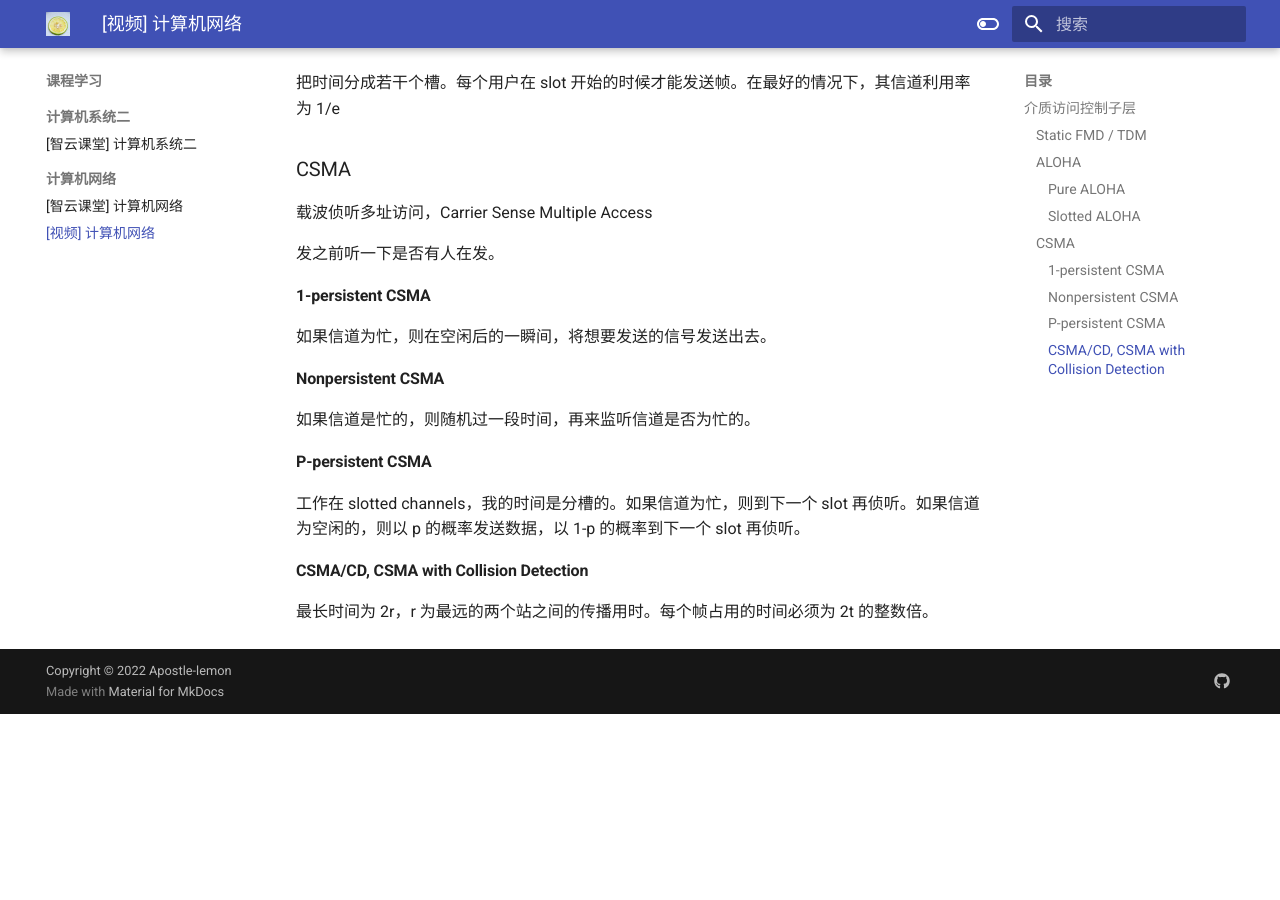
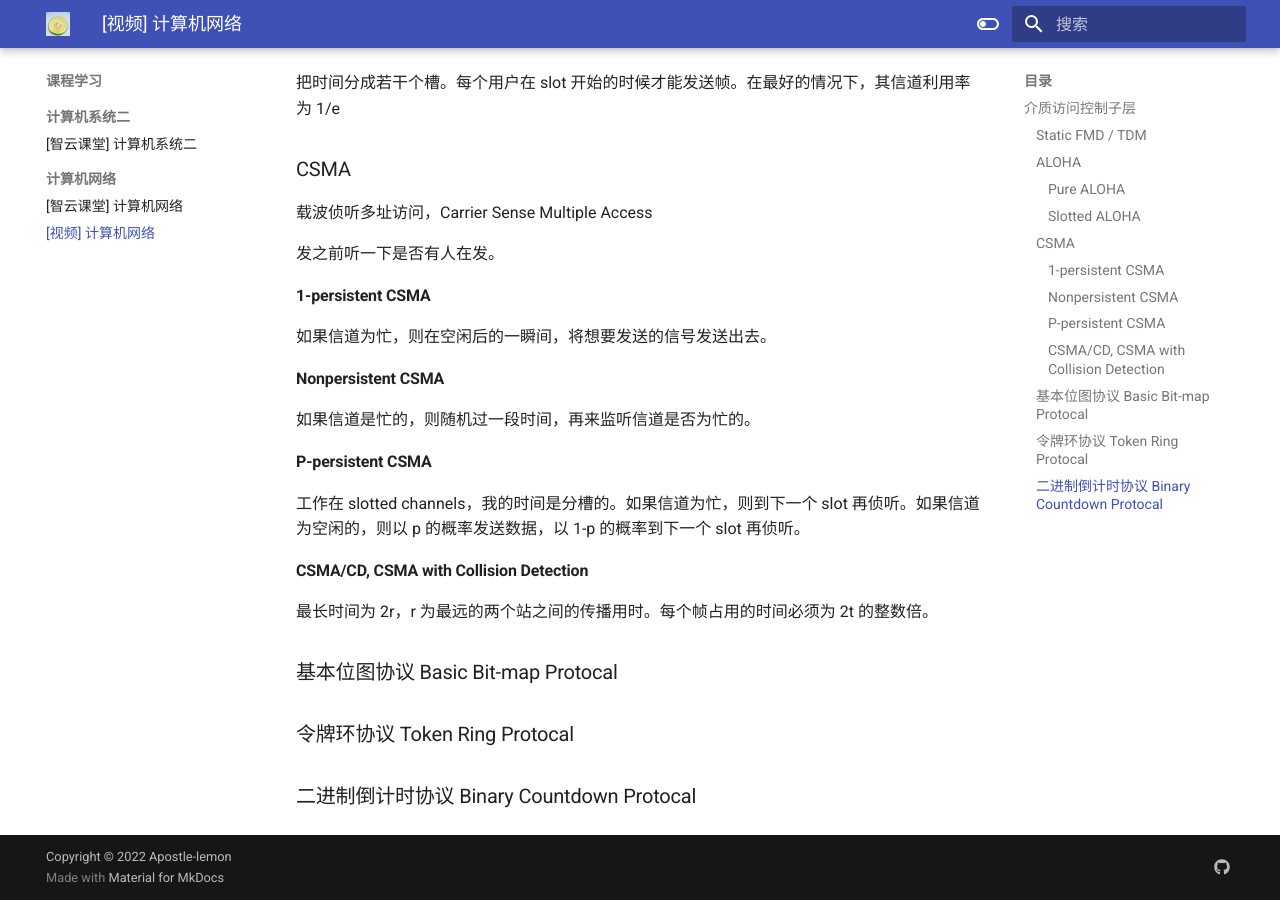
Before and after one commit to Apostle-lemon/Apostle-lemon.github.io, an MkDocs documentation site: the page built from docs/课程学习/计算机网络/【视频】计算机网络.md, in a window 1280 px wide and 900 px high, scrolled down 809 px. Built offline with MkDocs 1.6.1 and Material for MkDocs 9.7.7, drawn with Linux system fonts in a browser that asks for light colours; before the commit the page ends 1523 px from its top, so only the background shows below that.

Commit message:
vault backup: 2022-10-28 09:49:54
Affected files:
docs/课程学习/计算机网络/【视频】计算机网络.md

```diff
--- a/docs/课程学习/计算机网络/【视频】计算机网络.md
+++ b/docs/课程学习/计算机网络/【视频】计算机网络.md
@@ -47,3 +47,11 @@ ALOHA, additive links on-line hawaii area。对没有 hawaii 代表的就是夏
 #### CSMA/CD, CSMA with Collision Detection
 
 最长时间为 2r，r 为最远的两个站之间的传播用时。每个帧占用的时间必须为 2t 的整数倍。
+
+### 基本位图协议 Basic Bit-map Protocal
+
+
+
+### 令牌环协议 Token Ring Protocal
+
+### 二进制倒计时协议 Binary Countdown Protocal
```
